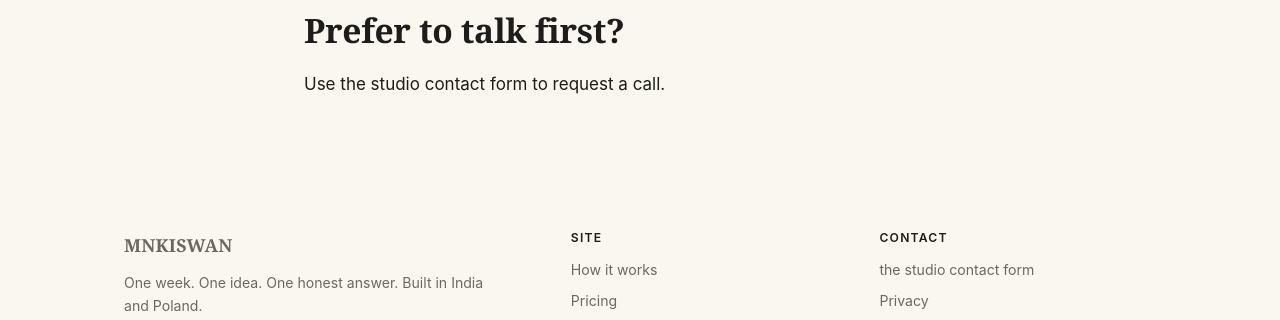
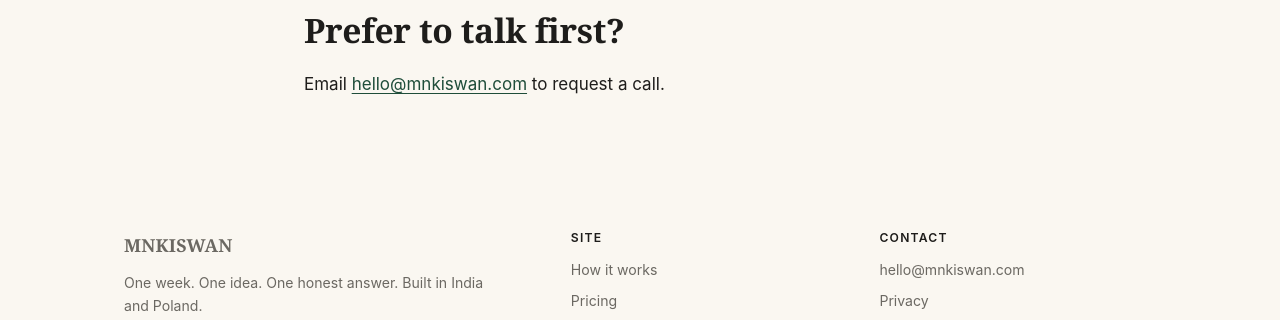
Before and after one commit to mnkiswan/mnkiswan.github.io, a plain HTML site: page sprints/apply.html in a window 1280 px wide. Shown: the part 757-1077 px from the top of the page. Drawn offline with Linux system fonts and the light colour scheme.

Commit message:
Publish verified Zoho studio contact address

```diff
--- a/sprints/apply.html
+++ b/sprints/apply.html
@@ -84,7 +84,7 @@
       <hr style="border:none;border-top:1px solid var(--line);margin:48px 0;">
 
       <h2>Prefer to talk first?</h2>
-      <p>Use the studio contact form to request a call.</p>
+      <p>Email <a href="mailto:hello@mnkiswan.com">hello@mnkiswan.com</a> to request a call.</p>
 
     </div>
   </section>
@@ -109,7 +109,7 @@
     <div>
       <h4>Contact</h4>
       <ul>
-        <li><a href="https://mnkiswanbuildtogether.wordpress.com/contact/">the studio contact form</a></li>
+        <li><a href="mailto:hello@mnkiswan.com">hello@mnkiswan.com</a></li>
         <li><a href="privacy.html">Privacy</a></li>
       </ul>
     </div>
```
